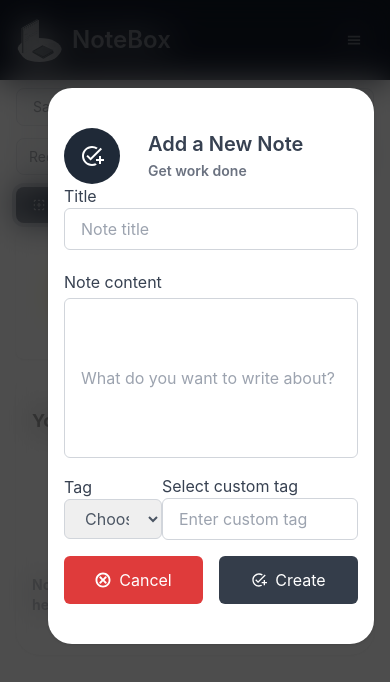
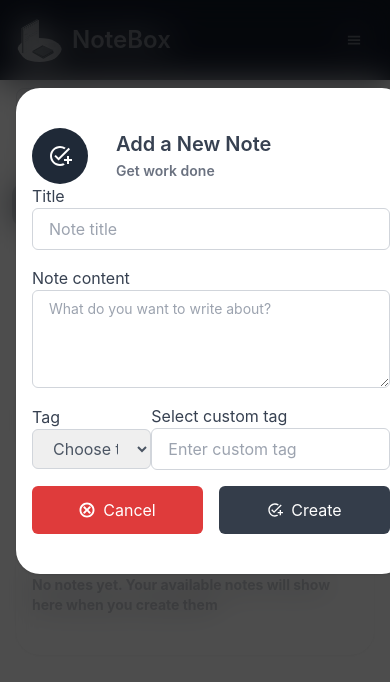
Before and after one commit to kodervine/notebox, a React (Vite) app: page / in a window 390 px wide. Both pictures are taken after typing "Sample" into the empty fields and a click on the button "Create New Note". Shown: the top 682 px of the page. Built offline with nearby package versions, Linux system fonts and the light colour scheme.

Commit message:
style: modified size of content input + responsiveness on small screen

```diff
--- a/src/components/ConfirmationModal.jsx
+++ b/src/components/ConfirmationModal.jsx
@@ -7,7 +7,7 @@ export const ConfirmationModal = () => {
   return (
     <>
       <div className="relative bg-white rounded-lg shadow dark:bg-gray-700">
-        <div className="p-6 text-center">
+        <div className="p-2 lg:p-6 text-center">
           <div className="flex flex-col items-center justify-center mt-8">
             <PiWarningCircleBold size={100} opacity={0.3} />
           </div>
--- a/src/components/Navbar.jsx
+++ b/src/components/Navbar.jsx
@@ -16,7 +16,7 @@ export const Navbar = () => {
 
         <button
           type="button"
-          className="inline-flex items-center p-2 w-10 h-10 justify-center text-sm text-white rounded-lg md:hidden hover:bg-gray-100 focus:outline-none focus:ring-2 focus:ring-gray-200"
+          className="inline-flex items-center p-2 w-10 h-10 justify-center text-sm text-white rounded-lg md:hidden hover:bg-gray-800 focus:outline-none focus:ring-2 focus:ring-gray-200"
         >
           <GiHamburgerMenu />
         </button>
--- a/src/components/NotesForm.jsx
+++ b/src/components/NotesForm.jsx
@@ -51,7 +51,7 @@ export const NotesForm = () => {
   return (
     <form
       onSubmit={handleSubmitForm}
-      className="relative px-4 py-10 bg-white mx-8 md:mx-0 shadow rounded-3xl sm:p-10"
+      className="relative px-4 py-10 bg-white lg:mx-8 md:mx-0 shadow rounded-3xl "
     >
       <div className="flex items-center space-x-5">
         <div className="h-14 w-14 bg-gray-800 rounded-full flex flex-shrink-0 justify-center items-center text-white text-2xl ">
@@ -79,16 +79,16 @@ export const NotesForm = () => {
           />
         </div>
         <div className="flex flex-col">
-          <label className="leading-loose">Note content</label>
-          <input
-            type="text"
-            className="px-4 py-2 border focus:ring-gray-500 focus:border-gray-900 w-full sm:text-sm border-gray-300 rounded-md focus:outline-none text-gray-600 min-h-40 "
+          <label htmlFor="content">Note content</label>
+          <textarea
+            rows="4"
+            className="block p-2.5 text-sm px-4 py-2 border focus:ring-gray-500 focus:border-gray-900 w-full sm:text-sm border-gray-300 rounded-md focus:outline-none text-gray-600"
             placeholder="What do you want to write about?"
             name="content"
             value={formData.content}
             onChange={handleInputChange}
             required
-          />
+          ></textarea>
         </div>
         <section className="flex items-center justify-between w-full">
           <div className="flex flex-col">
```
